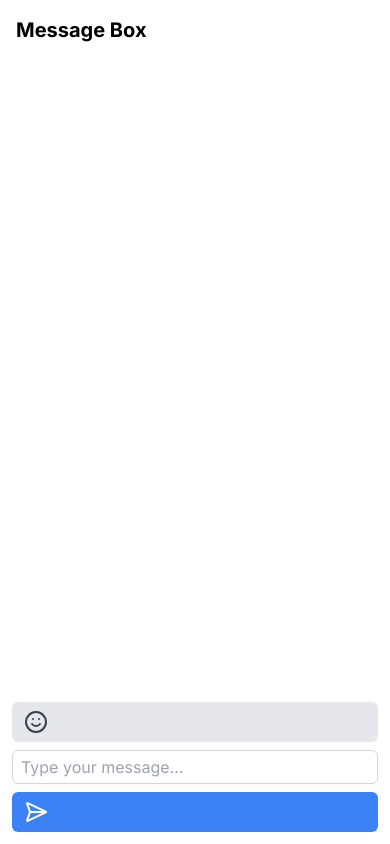
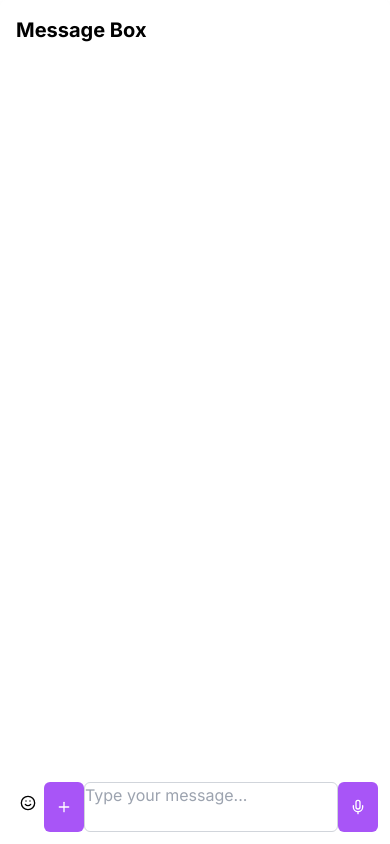
Before and after one commit to EwiJosepha/synapse, a Next.js app: page / in a window 390 px wide. Built offline with nearby package versions, Linux system fonts and the light colour scheme.

Commit message:
the chat UI is done with

```diff
--- /dev/null
+++ b/src/core/components/organisms/attachment.tsx
@@ -0,0 +1,21 @@
+// AttachmentOptions.tsx
+import React from 'react';
+import { File, Image, Video } from 'lucide-react';
+
+const AttachmentOptions: React.FC = () => {
+  return (
+    <div className="absolute bottom-[60px] left-0 bg-white shadow-lg rounded-md p-2 z-10 flex flex-col gap-2 sm:bottom-[60px] sm:p-3 md:bottom-[70px] md:p-4 lg:bottom-[80px] lg:p-5">
+      <button className="flex items-center gap-2 p-2 hover:bg-gray-200 rounded-md">
+        <File /> Document
+      </button>
+      <button className="flex items-center gap-2 p-2 hover:bg-gray-200 rounded-md">
+        <Image /> Image
+      </button>
+      <button className="flex items-center gap-2 p-2 hover:bg-gray-200 rounded-md">
+        <Video /> Video
+      </button>
+    </div>
+  );
+};
+
+export default AttachmentOptions;
--- /dev/null
+++ b/src/core/components/organisms/emojiPicker.tsx
@@ -0,0 +1,38 @@
+// EmojiPicker.tsx
+import React from 'react';
+
+interface EmojiPickerProps {
+  handleEmojiClick: (emoji: string) => void;
+}
+
+const emojiList = [
+  '😀', '😃', '😄', '😁', '😆', '😅', '😂', '🤣', '🥲', '☺️',
+  '😊', '😇', '🙂', '🙃', '😉', '😌', '😍', '🥰', '😘', '😗',
+  '😙', '😚', '😋', '😛', '😝', '😜', '🤪', '🤨', '🧐', '🤓',
+  '😎', '🥸', '🤩', '🥳', '😏', '😒', '😞', '😔', '😟', '😕',
+  '🙁', '☹️', '😣', '😖', '😫', '😩', '🥺', '😢', '😭', '😤',
+  '😠', '😡', '🤬', '🤯', '😳', '🥵', '🥶', '😱', '😨', '😰',
+  '😥', '😓', '🤗', '🤔', '🤭', '🤫', '🤥', '😶', '😐', '😑',
+  '😬', '🙄', '😯', '😦', '😧', '😮', '😲', '🥱', '😴', '🤤',
+  '😪', '😵', '🤕', '🤒', '🤮', '🤢', '🥴', '😷', '🤧', '🤳',
+  '💩', '👻', '💀', '☠️', '👽', '👾', '🤖', '🎃', '😺', '😸',
+  '😹', '😻', '😼', '😽', '🙀', '😿', '😾'
+];
+
+const EmojiPicker: React.FC<EmojiPickerProps> = ({ handleEmojiClick }) => {
+  return (
+    <div className="absolute bottom-[70px] left-[20px] bg-white shadow-lg rounded-md p-2 z-10 grid grid-cols-5 gap-1 max-w-[300px] max-h-[200px] overflow-y-auto">
+      {emojiList.map((emoji, index) => (
+        <button
+          key={index}
+          onClick={() => handleEmojiClick(emoji)}
+          className="text-xl md:text-2xl lg:text-2xl hover:bg-gray-200 rounded-md p-1"
+        >
+          {emoji}
+        </button>
+      ))}
+    </div>
+  );
+};
+
+export default EmojiPicker;
--- a/src/core/components/organisms/messageBox.tsx
+++ b/src/core/components/organisms/messageBox.tsx
@@ -1,34 +1,162 @@
+// "use client"
+
+// import React, { useState } from 'react';
+// import { SendHorizonal, Smile, Plus, Mic, File, Image, Video } from 'lucide-react';
+
+// interface Message {
+//   id: number;
+//   text: string;
+//   emoji: string | null;
+// }
+
+// const emojiList = [
+//   '😀', '😃', '😄', '😁', '😆', '😅', '😂', '🤣', '🥲', '☺️',
+//   // Add more emojis as required
+// ];
+
+// const MessageBox: React.FC = () => {
+//   const [messages, setMessages] = useState<Message[]>([]);
+//   const [newMessage, setNewMessage] = useState('');
+//   const [newEmoji, setNewEmoji] = useState<string | null>(null);
+//   const [showEmojiPicker, setShowEmojiPicker] = useState(false);
+//   const [showAttachmentOptions, setShowAttachmentOptions] = useState(false);
+
+//   const handleSendMessage = () => {
+//     if (newMessage.trim()) {
+//       setMessages([
+//         ...messages,
+//         { id: messages.length, text: `${newMessage.trim()} ${newEmoji ?? ''}`, emoji: newEmoji },
+//       ]);
+//       setNewMessage('');
+//       setNewEmoji(null);
+//     }
+//   };
+
+//   const handleEmojiClick = (emoji: string) => {
+//     setNewMessage(newMessage.trim() + ' ' + emoji);
+//     setNewEmoji(emoji);
+//     setShowEmojiPicker(false);
+//   };
+
+//   const toggleEmojiPicker = () => {
+//     setShowEmojiPicker(!showEmojiPicker);
+//   };
+
+//   const toggleAttachmentOptions = () => {
+//     setShowAttachmentOptions(!showAttachmentOptions);
+//   };
+
+//   return (
+//     <div className="bg-white shadow-md rounded-md p-4 relative h-screen flex flex-col sm:p-6 md:p-8">
+//       <h2 className="text-xl font-bold mb-4 md:text-2xl md:mb-6">Message Box</h2>
+//       <div className="flex-2 overflow-y-2 flex flex-col space-y-4 mb-20 sm:mb-24 md:mb-28 max-w-[400px]">
+//         {messages.map((message) => (
+//           <div
+//             key={message.id}
+//             className="px-4 py-2 rounded-md sm:px-6 md:px-8 bg-gray-200"
+//           >
+//             {message.text}{' '}
+//             {message.emoji && <span className="text-2xl md:text-3xl">{message.emoji}</span>}
+//           </div>
+//         ))}
+//       </div>
+
+//       <div className="w-full flex flex-row space-y-2 fixed bottom-0 left-0 right-0 bg-white py-3 px-3">
+
+//         {/* Emoji Picker Button */}
+//         <button
+//           onClick={toggleEmojiPicker}
+//           className="text-black font-bold py-1 px-2 rounded-md focus:outline-none focus:ring-1 focus:ring-purple-500 sm:py-2 sm:px-3 sm:text-sm md:py-3 md:px-4 lg:py-4 lg:px-5 lg:text-lg"
+//         >
+//           <Smile className="w-4 h-4 sm:w-5 sm:h-5 md:w-6 md:h-6 lg:w-7 lg:h-7" />
+//         </button>
+
+//         {/* Plus Button for Attachments */}
+//         <button
+//           onClick={toggleAttachmentOptions}
+//           className="bg-purple-500 hover:bg-purple-300 text-white font-bold py-2 px-3 rounded-md focus:outline-none focus:ring-1 focus:ring-purple-500 sm:py-3 sm:px-4 md:py-4 md:px-5 lg:py-4 lg:px-6"
+//         >
+//           <Plus className="w-4 h-4 sm:w-5 sm:h-5 md:w-6 md:h-6 lg:w-7 lg:h-7"/>
+//         </button>
+
+//         {showAttachmentOptions && (
+//           <div className="absolute bottom-[60px] left-0 bg-white shadow-lg rounded-md p-2 z-10 flex flex-col gap-2 sm:bottom-[60px] sm:p-3 md:bottom-[70px] md:p-4 lg:bottom-[80px] lg:p-5">
+//             <button className="flex items-center gap-2 p-2 hover:bg-gray-200 rounded-md">
+//               <File /> Document
+//             </button>
+//             <button className="flex items-center gap-2 p-2 hover:bg-gray-200 rounded-md">
+//               <Image /> Image
+//             </button>
+//             <button className="flex items-center gap-2 p-2 hover:bg-gray-200 rounded-md">
+//               <Video /> Video
+//             </button>
+//           </div>
+//         )}
+
+//         <form className="flex flex-1">
+//           <textarea
+//             value={newMessage}
+//             onChange={(e) => setNewMessage(e.target.value)}
+//             placeholder="Type your message..."
+//             className="w-full resize-none rounded-md border border-gray-300 focus:outline-none focus:ring focus:ring-purple-500"
+//           />
+//         </form>
+
+//         {/* Conditionally Render Send or Mic Icon */}
+//         <button
+//           onClick={handleSendMessage}
+//           className={`bg-purple-500 hover:bg-purple-300 text-white font-bold py-2 px-3 rounded-md sm:py-3 sm:px-4 md:py-4 md:px-5 lg:py-4 lg:px-6
+//             ${newMessage.trim() ? '' : 'hidden'}`}
+//         >
+//           <SendHorizonal className="w-4 h-4 sm:w-5 sm:h-5 md:w-6 md:h-6 lg:w-7 lg:h-7"/>
+//         </button>
+
+//         {!newMessage.trim() && (
+//           <button
+//             className="bg-purple-500 hover:bg-purple-300 text-white font-bold py-2 px-3 rounded-md sm:py-3 sm:px-4 md:py-4 md:px-5 lg:py-4 lg:px-6"
+//           >
+//             <Mic className="w-4 h-4 sm:w-5 sm:h-5 md:w-6 md:h-6 lg:w-7 lg:h-7"/>
+//           </button>
+//         )}
+//       </div>
+
+//       {/* Emoji Picker Pop-up */}
+//       {showEmojiPicker && (
+//         <div className="absolute bottom-[70px] left-[20px] bg-white shadow-lg rounded-md p-2 z-10 grid grid-cols-5 gap-1 max-w-[300px] max-h-[200px] overflow-y-auto">
+//           {emojiList.map((emoji, index) => (
+//             <button
+//               key={index}
+//               onClick={() => handleEmojiClick(emoji)}
+//               className="text-xl md:text-2xl lg:text-2xl hover:bg-gray-200 rounded-md p-1"
+//             >
+//               {emoji}
+//             </button>
+//           ))}
+//         </div>
+//       )}
+//     </div>
+//   );
+// };
+
+// export default MessageBox;
+
+
+
 "use client"
 
 import React, { useState } from 'react';
-import { SendHorizonal, Smile } from 'lucide-react';
-
-interface Message {
-  id: number;
-  text: string;
-  emoji: string | null;
-}
-
-const emojiList = [
-  '😀', '😃', '😄', '😁', '😆', '😅', '😂', '🤣', '🥲', '☺️',
-  '😊', '😇', '🙂', '🙃', '😉', '😌', '😍', '🥰', '😘', '😗',
-  '😙', '😚', '😋', '😛', '😝', '😜', '🤪', '🤨', '🧐', '🤓',
-  '😎', '🥸', '🤩', '🥳', '😏', '😒', '😞', '😔', '😟', '😕',
-  '🙁', '☹️', '😣', '😖', '😫', '😩', '🥺', '😢', '😭', '😤',
-  '😠', '😡', '🤬', '🤯', '😳', '🥵', '🥶', '😱', '😨', '😰',
-  '😥', '😓', '🤗', '🤔', '🤭', '🤫', '🤥', '😶', '😐', '😑',
-  '😬', '🙄', '😯', '😦', '😧', '😮', '😲', '🥱', '😴', '🤤',
-  '😪', '😵', '🤕', '🤒', '🤮', '🤢', '🥴', '😷', '🤧', '🤳',
-  '💩', '👻', '💀', '☠️', '👽', '👾', '🤖', '🎃', '😺', '😸',
-  '😹', '😻', '😼', '😽', '🙀', '😿', '😾'
-];
-
+import MessageList from './messageList';
+import MessageInput from './messageInput';
+import EmojiPicker from './emojiPicker';
+import AttachmentOptions from './attachment';
+import { Message } from '@/lib/validations/messages';
 
 const MessageBox: React.FC = () => {
   const [messages, setMessages] = useState<Message[]>([]);
   const [newMessage, setNewMessage] = useState('');
   const [newEmoji, setNewEmoji] = useState<string | null>(null);
   const [showEmojiPicker, setShowEmojiPicker] = useState(false);
+  const [showAttachmentOptions, setShowAttachmentOptions] = useState(false);
 
   const handleSendMessage = () => {
     if (newMessage.trim()) {
@@ -47,96 +175,23 @@ const MessageBox: React.FC = () => {
     setShowEmojiPicker(false);
   };
 
-  const toggleEmojiPicker = () => {
-    setShowEmojiPicker(!showEmojiPicker);
-  };
-
-
   return (
     <div className="bg-white shadow-md rounded-md p-4 relative h-screen flex flex-col sm:p-6 md:p-8">
       <h2 className="text-xl font-bold mb-4 md:text-2xl md:mb-6">Message Box</h2>
-      <div className="flex-1 overflow-y-auto flex flex-col space-y-2 mb-20 sm:mb-24 md:mb-28">
-        {messages.map((message) => (
-          <div
-            key={message.id}
-            className={`px-4 py-2 rounded-md sm:px-6 md:px-8 ${message.id % 2 === 0 ? 'bg-gray-100' : 'bg-gray-200'
-              }`}
-          >
-            {message.text}{' '}
-            {message.emoji && <span className="text-2xl md:text-3xl">{message.emoji}</span>}
-          </div>
-        ))}
-      </div>
-      {/* <div className="flex space-x-2 fixed bottom-0 left-0 right-0 bg-white py-4 px-4 sm:px-6 sm:py-6 md:px-8 md:py-8">
-        <button
-          onClick={toggleEmojiPicker}
-          className="bg-gray-200 hover:bg-gray-300 text-gray-700 font-bold py-2 px-4 rounded-md focus:outline-none focus:ring-2 focus:ring-blue-500 sm:py-3 sm:px-5 md:py-4 md:px-6"
-        >
-          <Smile />
-        </button>
-        <input
-          type="text"
-          value={newMessage}
-          onChange={(e) => setNewMessage(e.target.value)}
-          placeholder="Type your message..."
-          className="flex-1 px-2 py-1 border border-gray-300 rounded-md focus:outline-none focus:ring-2 focus:ring-blue-500 resize-none sm:px-4 sm:py-2 md:px-6 md:py-3"
-        />
-        {showEmojiPicker && (
-          <div className="absolute bottom-[60px] left-0 bg-white shadow-lg rounded-md p-2 z-10 grid grid-cols-8 gap-2 sm:bottom-[70px] sm:p-3 md:bottom-[80px] md:p-4">
-            {emojiList.map((emoji, index) => (
-              <button
-                key={index}
-                onClick={() => handleEmojiClick(emoji)}
-                className="text-2xl md:text-3xl hover:bg-gray-200 rounded-md p-2 sm:p-3 md:p-4"
-              >
-                {emoji}
-              </button>
-            ))}
-          </div>
-        )}
-        <button
-          onClick={handleSendMessage}
-          className="bg-blue-500 hover:bg-blue-600 text-white font-bold py-2 px-4 rounded-md focus:outline-none focus:ring-2 focus:ring-blue-500 sm:py-3 sm:px-5 md:py-4 md:px-6"
-        >
-          <SendHorizonal />
-        </button>
-      </div> */}
-
-      <div className="flex flex-col space-y-2 fixed bottom-0 left-0 right-0 bg-white py-3 px-3 sm:flex-row sm:space-x-2 sm:space-y-0 sm:py-4 sm:px-4 md:py-6 md:px-6 lg:py-8 lg:px-8">
-        <button
-          onClick={toggleEmojiPicker}
-          className="bg-gray-200 hover:bg-gray-300 text-gray-700 font-bold py-2 px-3 rounded-md focus:outline-none focus:ring-2 focus:ring-blue-500 sm:py-3 sm:px-4 md:py-4 md:px-5 lg:py-4 lg:px-6"
-        >
-          <Smile />
-        </button>
-        <input
-          type="text"
-          value={newMessage}
-          onChange={(e) => setNewMessage(e.target.value)}
-          placeholder="Type your message..."
-          className="flex-1 px-2 py-1 border border-gray-300 rounded-md focus:outline-none focus:ring-2 focus:ring-blue-500 resize-none sm:px-3 sm:py-2 md:px-4 md:py-3 lg:px-6 lg:py-4"
-        />
-        {showEmojiPicker && (
-          <div className="absolute bottom-[50px] left-0 bg-white shadow-lg rounded-md p-2 z-10 grid grid-cols-8 gap-2 sm:bottom-[60px] sm:p-3 md:bottom-[70px] md:p-4 lg:bottom-[80px] lg:p-5">
-            {emojiList.map((emoji, index) => (
-              <button
-                key={index}
-                onClick={() => handleEmojiClick(emoji)}
-                className="text-2xl md:text-3xl lg:text-4xl hover:bg-gray-200 rounded-md p-2 sm:p-3 md:p-4 lg:p-5"
-              >
-                {emoji}
-              </button>
-            ))}
-          </div>
-        )}
-        <button
-          onClick={handleSendMessage}
-          className="bg-blue-500 hover:bg-blue-600 text-white font-bold py-2 px-3 rounded-md focus:outline-none focus:ring-2 focus:ring-blue-500 sm:py-3 sm:px-4 md:py-4 md:px-5 lg:py-4 lg:px-6"
-        >
-          <SendHorizonal />
-        </button>
-      </div>
+      <MessageList messages={messages} />
+      <MessageInput
+        newMessage={newMessage}
+        setNewMessage={setNewMessage}
+        handleSendMessage={handleSendMessage}
+        showEmojiPicker={showEmojiPicker}
+        setShowEmojiPicker={setShowEmojiPicker}
+        showAttachmentOptions={showAttachmentOptions}
+        setShowAttachmentOptions={setShowAttachmentOptions}
+      />
+      {showEmojiPicker && <EmojiPicker handleEmojiClick={handleEmojiClick} />}
+      {showAttachmentOptions && <AttachmentOptions />}
     </div>
   );
 };
+
 export default MessageBox;
--- /dev/null
+++ b/src/core/components/organisms/messageInput.tsx
@@ -0,0 +1,67 @@
+// MessageInput.tsx
+import React from 'react';
+import { Smile, Plus, SendHorizonal, Mic } from 'lucide-react';
+
+interface MessageInputProps {
+  newMessage: string;
+  setNewMessage: React.Dispatch<React.SetStateAction<string>>;
+  handleSendMessage: () => void;
+  showEmojiPicker: boolean;
+  setShowEmojiPicker: React.Dispatch<React.SetStateAction<boolean>>;
+  showAttachmentOptions: boolean;
+  setShowAttachmentOptions: React.Dispatch<React.SetStateAction<boolean>>;
+}
+
+const MessageInput: React.FC<MessageInputProps> = ({
+  newMessage,
+  setNewMessage,
+  handleSendMessage,
+  showEmojiPicker,
+  setShowEmojiPicker,
+  showAttachmentOptions,
+  setShowAttachmentOptions,
+}) => {
+  return (
+    <div className="w-full flex flex-row space-y-2 fixed bottom-0 left-0 right-0 bg-white py-3 px-3">
+      <button
+        onClick={() => setShowEmojiPicker(!showEmojiPicker)}
+        className="text-black font-bold py-1 px-2 rounded-md focus:outline-none focus:ring-1 focus:ring-purple-500 sm:py-2 sm:px-3 sm:text-sm md:py-3 md:px-4 lg:py-4 lg:px-5 lg:text-lg"
+      >
+        <Smile className="w-4 h-4 sm:w-5 sm:h-5 md:w-6 md:h-6 lg:w-7 lg:h-7" />
+      </button>
+
+      <button
+        onClick={() => setShowAttachmentOptions(!showAttachmentOptions)}
+        className="bg-purple-500 hover:bg-purple-300 text-white font-bold py-2 px-3 rounded-md focus:outline-none focus:ring-1 focus:ring-purple-500 sm:py-3 sm:px-4 md:py-4 md:px-5 lg:py-4 lg:px-6"
+      >
+        <Plus className="w-4 h-4 sm:w-5 sm:h-5 md:w-6 md:h-6 lg:w-7 lg:h-7" />
+      </button>
+
+      <form className="flex flex-1">
+        <textarea
+          value={newMessage}
+          onChange={(e) => setNewMessage(e.target.value)}
+          placeholder="Type your message..."
+          className="w-full resize-none rounded-md border border-gray-300 focus:outline-none focus:ring focus:ring-purple-500"
+        />
+      </form>
+
+      {newMessage.trim() ? (
+        <button
+          onClick={handleSendMessage}
+          className="bg-purple-500 hover:bg-purple-300 text-white font-bold py-2 px-3 rounded-md sm:py-3 sm:px-4 md:py-4 md:px-5 lg:py-4 lg:px-6"
+        >
+          <SendHorizonal className="w-4 h-4 sm:w-5 sm:h-5 md:w-6 md:h-6 lg:w-7 lg:h-7" />
+        </button>
+      ) : (
+        <button
+          className="bg-purple-500 hover:bg-purple-300 text-white font-bold py-2 px-3 rounded-md sm:py-3 sm:px-4 md:py-4 md:px-5 lg:py-4 lg:px-6"
+        >
+          <Mic className="w-4 h-4 sm:w-5 sm:h-5 md:w-6 md:h-6 lg:w-7 lg:h-7" />
+        </button>
+      )}
+    </div>
+  );
+};
+
+export default MessageInput;
--- /dev/null
+++ b/src/core/components/organisms/messageList.tsx
@@ -0,0 +1,30 @@
+// MessageList.tsx
+import React from 'react';
+
+interface Message {
+  id: number;
+  text: string;
+  emoji: string | null;
+}
+
+interface MessageListProps {
+  messages: Message[];
+}
+
+const MessageList: React.FC<MessageListProps> = ({ messages }) => {
+  return (
+    <div className="flex-2 overflow-y-auto flex flex-col space-y-4 mb-20 sm:mb-24 md:mb-28 max-w-[400px]">
+      {messages.map((message) => (
+        <div
+          key={message.id}
+          className="px-4 py-2 rounded-md sm:px-6 md:px-8 bg-gray-200"
+        >
+          {message.text}{' '}
+          {message.emoji && <span className="text-2xl md:text-3xl">{message.emoji}</span>}
+        </div>
+      ))}
+    </div>
+  );
+};
+
+export default MessageList;
--- /dev/null
+++ b/src/lib/validations/messages.ts
@@ -0,0 +1,12 @@
+import { z } from 'zod'
+
+export const messageValidator = z.object({
+  id: z.string(),
+  senderId: z.string(),
+  text: z.string(),
+  timestamp: z.number(),
+})
+
+export const messageArrayValidator = z.array(messageValidator)
+
+export type Message = z.infer<typeof messageValidator>
```
Also changed, not shown: package.json (+7 -1 lines), src/app/messageBox/page.tsx (+11 -0 lines), src/lib/validations/utils.ts (added, +10 -0 lines), 1 other file (tests, documents, lock files or other folders).
